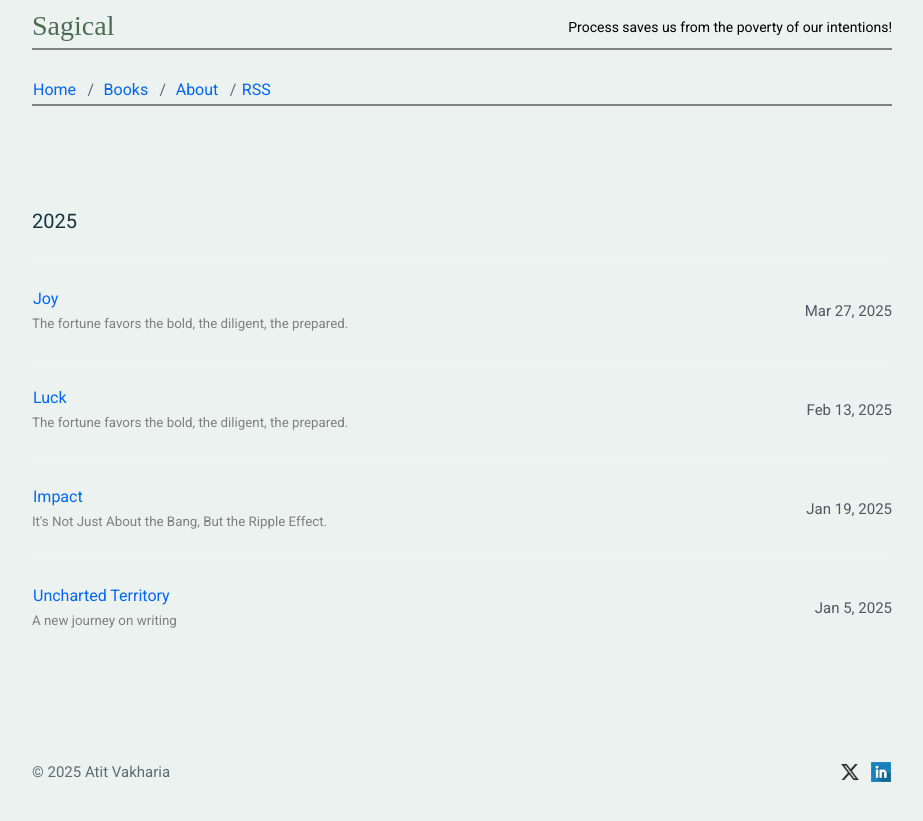
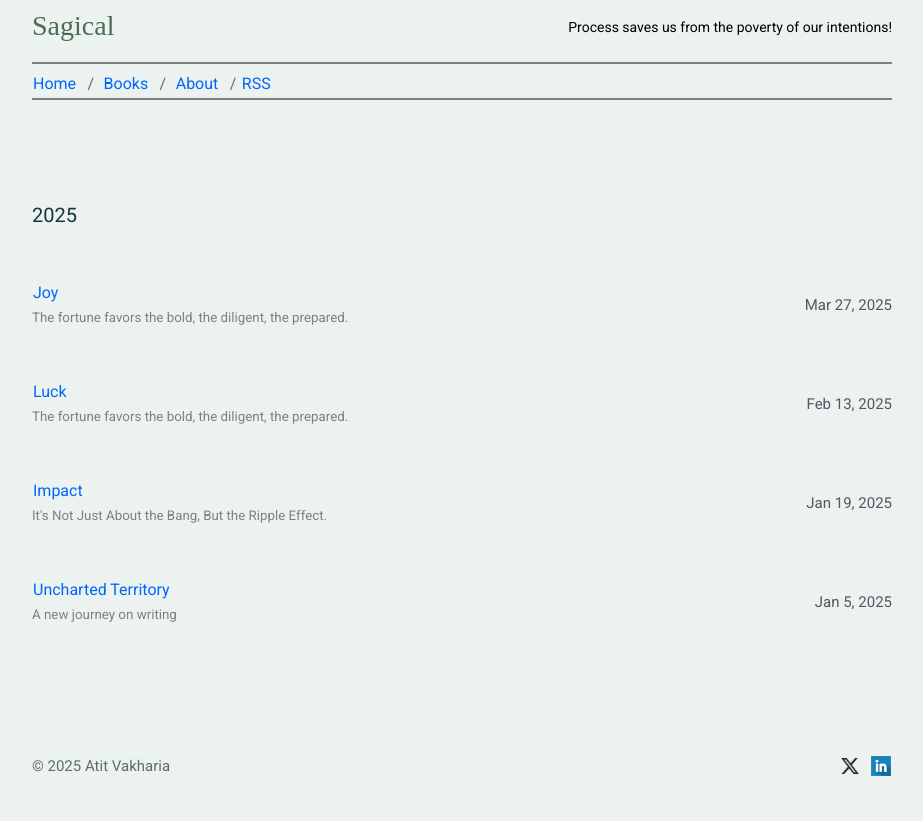
Before and after one commit to mkchoi212/paper-jekyll-theme, a Jekyll site: the page built from index.html, in a window 1280 px wide. Shown: the top 821 px of the page, without its empty margins (178-1101 px from the left). Built offline with Jekyll 4.4.1, drawn with Linux system fonts in a browser that asks for light colours.

Commit message:
Update header.html

```diff
--- a/_includes/header.html
+++ b/_includes/header.html
@@ -3,8 +3,7 @@
     <span style="color: #4c6d54; font-family: Chalkboard; font-size: 2.8rem;">{{ site.title }}</span>
   </div>
   <div style="float: right; text-align: right; width: 50%; font-size: 14px; margin-top: 9px;">Process saves us from the poverty of our intentions!</div>
-  <p><br/></p>
-  <hr style="border: 1px solid grey; margin-top: 20px;"/>
+  <hr style="border: 1px solid grey; top: 20px; position: relative;"/>
   <div style="float: left; width: 66%; font-size: 16px;">
     <a href="{{ "/" | prepend: site.baseurl }}">Home</a>
     <span class="u-separate"></span> <a href="{{ "/books/" | prepend: site.baseurl }}">Books</a>
```
